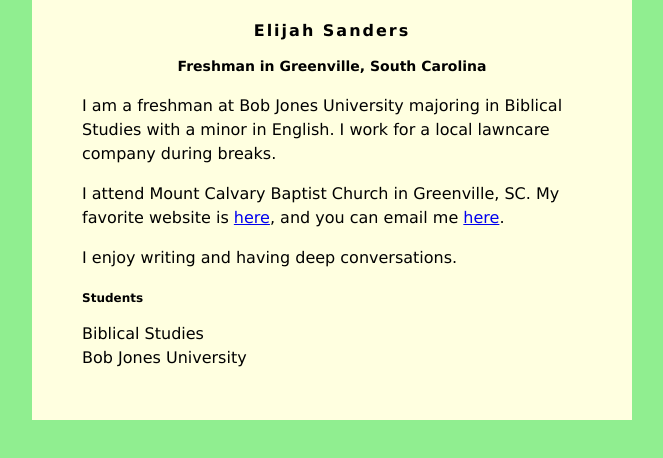
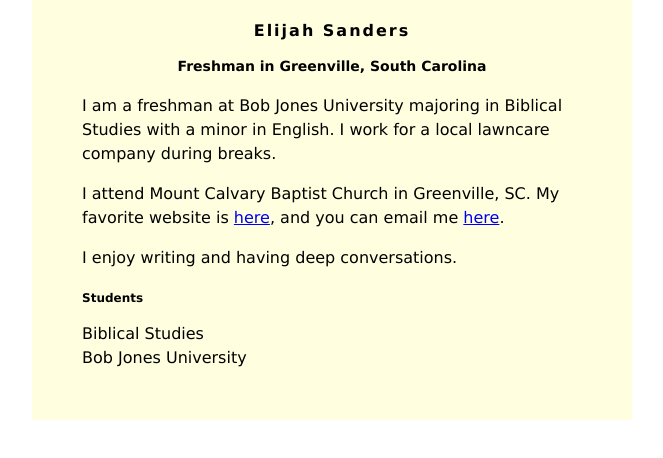
Before and after one commit to ElijahsAnd81012/ElijahsAnd81012.github.io, a plain HTML site: page index.html in a window 1280 px wide. Shown: the whole page, without its empty margins (308-971 px from the left). Drawn offline with Linux system fonts and the light colour scheme.

Commit message:
Update index.html

```diff
--- a/index.html
+++ b/index.html
@@ -2,7 +2,7 @@
 <head>
 <style>
 body {
-    background: lightgreen;
+    background: Scarlet;
     font-family: Verdana;
 }
 #content {
```
